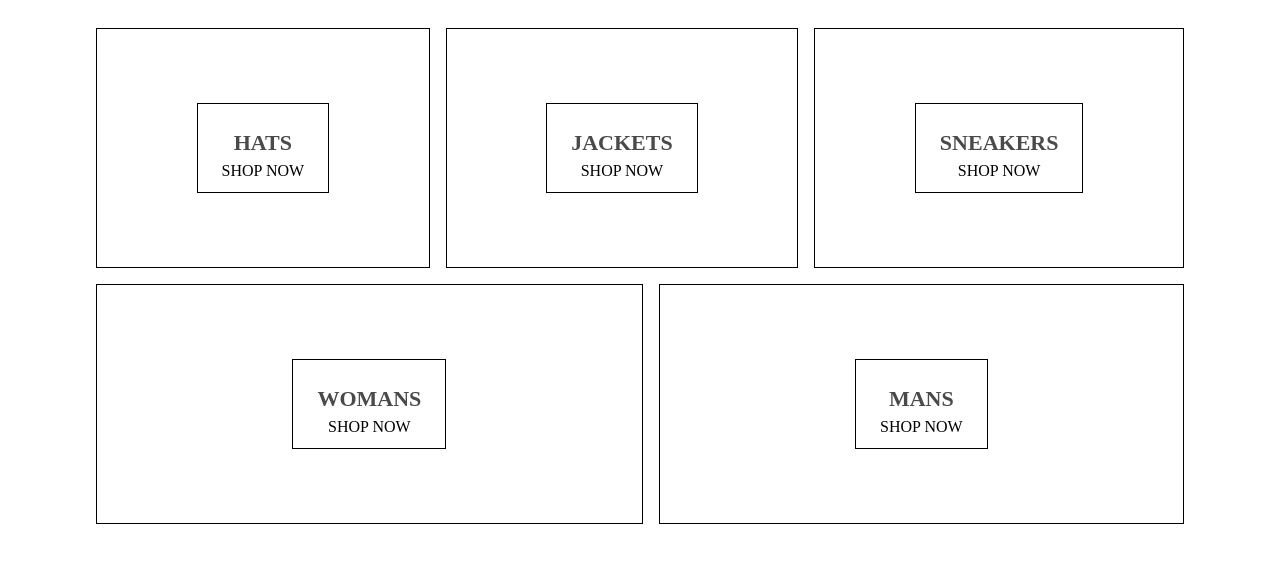
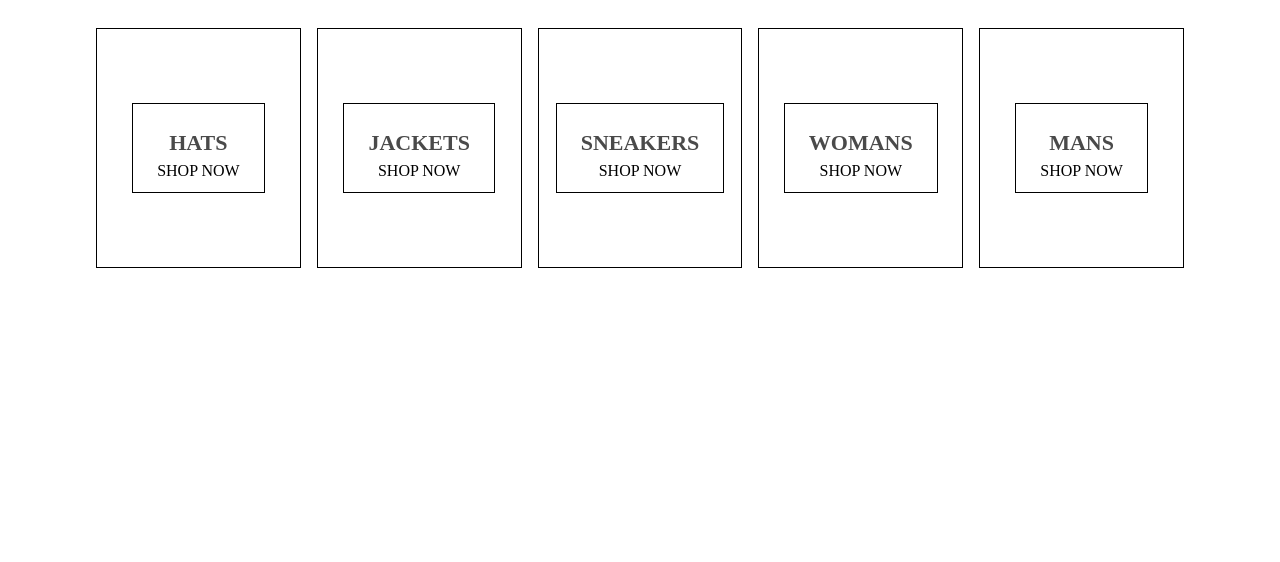
Before and after one commit to KaMa75/clothing-shop-demo, a React (Create React App) app: page / in a window 1280 px wide. Shown: the top 562 px of the page. Built offline with nearby package versions, Linux system fonts and the light colour scheme.

Commit message:
homepage styles fix

```diff
--- a/src/pages/homepage.scss
+++ b/src/pages/homepage.scss
@@ -1,35 +1,23 @@
 .homepage {
-    // display: flex;
-    // flex-direction: column;
-    // align-items: center;
     padding: 20px 80px;
 }
 
 .directory-menu {
-    // width: 100%;
     display: flex;
     flex-wrap: wrap;
     justify-content: space-between;
 }
 
 .menu-item {
-    min-width: 30%;
+    min-width: 180px;
     height: 240px;
-    flex: 1 1 auto;
+    flex: 1 1 0;
     display: flex;
     align-items: center;
     justify-content: center;
     border: 1px solid #000;
     margin: 0 8px 16px;
     padding: 0 16px;
-
-    // &:first-child {
-    //     margin-right: 7px;
-    // }
-
-    // &:last-child {
-    //     margin-left: 7px;
-    // }
 
     .content {
         text-transform: uppercase;
```
